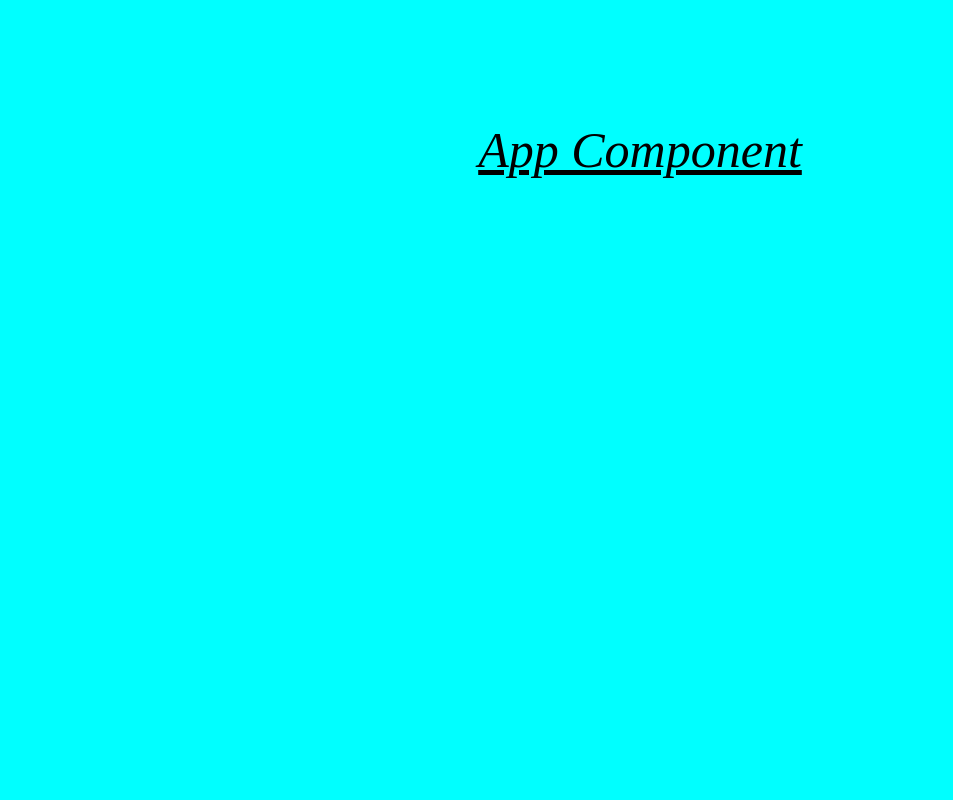
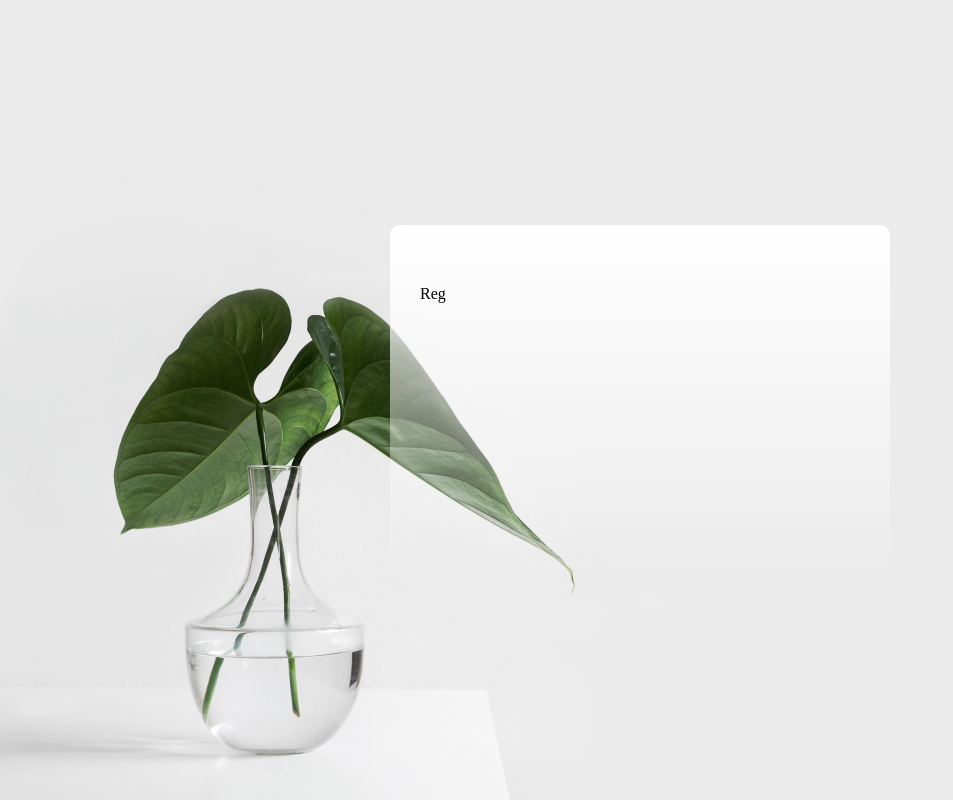
Before and after one commit to shaoohh/React-, a React (Vite) app: page /reg in a window 1280 px wide. Shown: the whole page, without its empty margins (0-953 px from the left). Built offline with nearby package versions, Linux system fonts and the light colour scheme.

Commit message:
feat:完成初始化

```diff
--- a/src/App.module.less
+++ /dev/null
@@ -1,14 +0,0 @@
-// 以 .module.less 结尾的是“模块化的样式表”
-.container {
-  height: 100vh;
-  line-height: 300px;
-  text-align: center;
-  background-color: cyan;
-
-  .title {
-    text-decoration: underline;
-    font-style: italic;
-    font-weight: 200;
-    font-size: 50px;
-  }
-}
--- a/src/App.tsx
+++ /dev/null
@@ -1,14 +0,0 @@
-import type { FC } from 'react'
-// 导入模块化的 CSS 样式
-import styles from '@/App.module.less'
-
-const App: FC = () => {
-  return (
-    // 绑定模块化的 CSS 样式
-    <div className={styles.container}>
-      <h1 className={styles.title}>App Component</h1>
-    </div>
-  )
-}
-
-export default App
--- a/src/main.tsx
+++ b/src/main.tsx
@@ -1,7 +1,7 @@
 import ReactDOM from 'react-dom/client'
-// App 根组件
-import App from '@/App.tsx'
+import { RouterProvider } from 'react-router-dom'
+import router from '@/router'
 // 全局样式表
 import '@/index.less'
 
-ReactDOM.createRoot(document.getElementById('root')!).render(<App />)
+ReactDOM.createRoot(document.getElementById('root')!).render(<RouterProvider router={router} />)
--- /dev/null
+++ b/src/views/auth/auth-layout.tsx
@@ -0,0 +1,9 @@
+import { FC , PropsWithChildren} from "react";
+import styles from '@/views/auth/css/auth-layout.module.less';
+const AuthLayout: FC<PropsWithChildren> = ({children}) => {
+    return <div className={styles.container}>
+        <div className={styles.box}>{children}</div>
+    </div>
+}
+
+export default AuthLayout;
--- /dev/null
+++ b/src/views/auth/css/auth-layout.module.less
@@ -0,0 +1,17 @@
+.container {
+    min-height: 100vh;
+    background: #EBEBEB url('@/assets/images/background.jpg') no-repeat ;
+    background-size: contain;
+    .box{
+        width: 500px;
+        height: 350px;
+        box-sizing: border-box;
+        background: linear-gradient(to top , rgba(255,255,255,0),rgba(255,255,255,1));
+        border-radius: 10px;
+        padding: 60px 30px 30px 30px; // 上右下左
+        position: absolute;
+        top: 50%;
+        left: 50%;
+        transform: translate(-50%,-50%);
+    }
+}
--- /dev/null
+++ b/src/views/auth/login.tsx
@@ -0,0 +1,7 @@
+import { FC } from "react";
+
+
+const Login: FC = () => {
+    return <div>Login</div>
+}
+export default Login;
--- /dev/null
+++ b/src/views/auth/reg.tsx
@@ -0,0 +1,7 @@
+import { FC } from "react";
+
+
+const Reg: FC = () => {
+    return <div>Reg</div>
+}
+export default Reg;
--- /dev/null
+++ b/src/views/root/root.tsx
@@ -0,0 +1,7 @@
+import { FC } from "react";
+
+
+const Root: FC = () => {
+    return <div>Root</div>
+}
+export default Root;
--- a/tsconfig.json
+++ b/tsconfig.json
@@ -39,6 +39,7 @@
   "include": [
     "src"
   ],
+
   "references": [
     {
       "path": "./tsconfig.node.json"
```
Also changed, not shown: src/router/index.tsx (added, +13 -0 lines), 2 other files (tests, documents, lock files or other folders).
